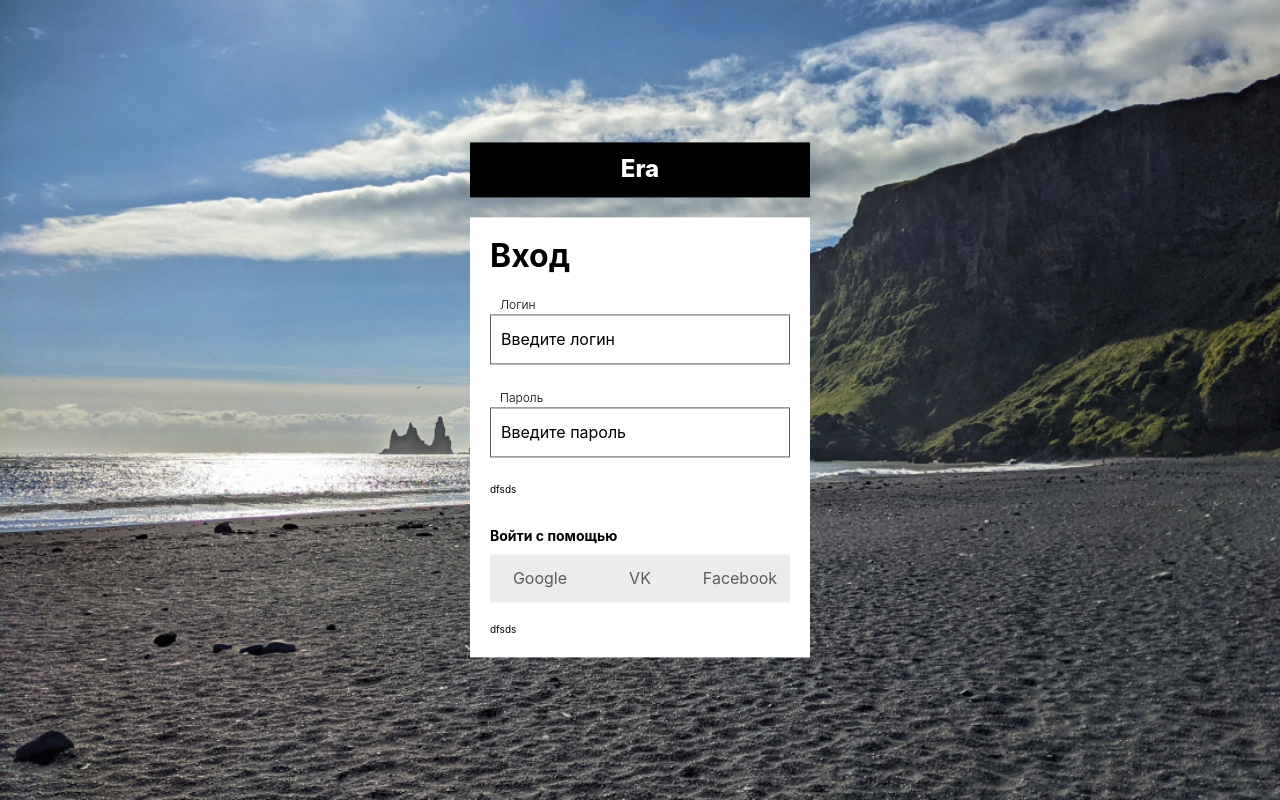
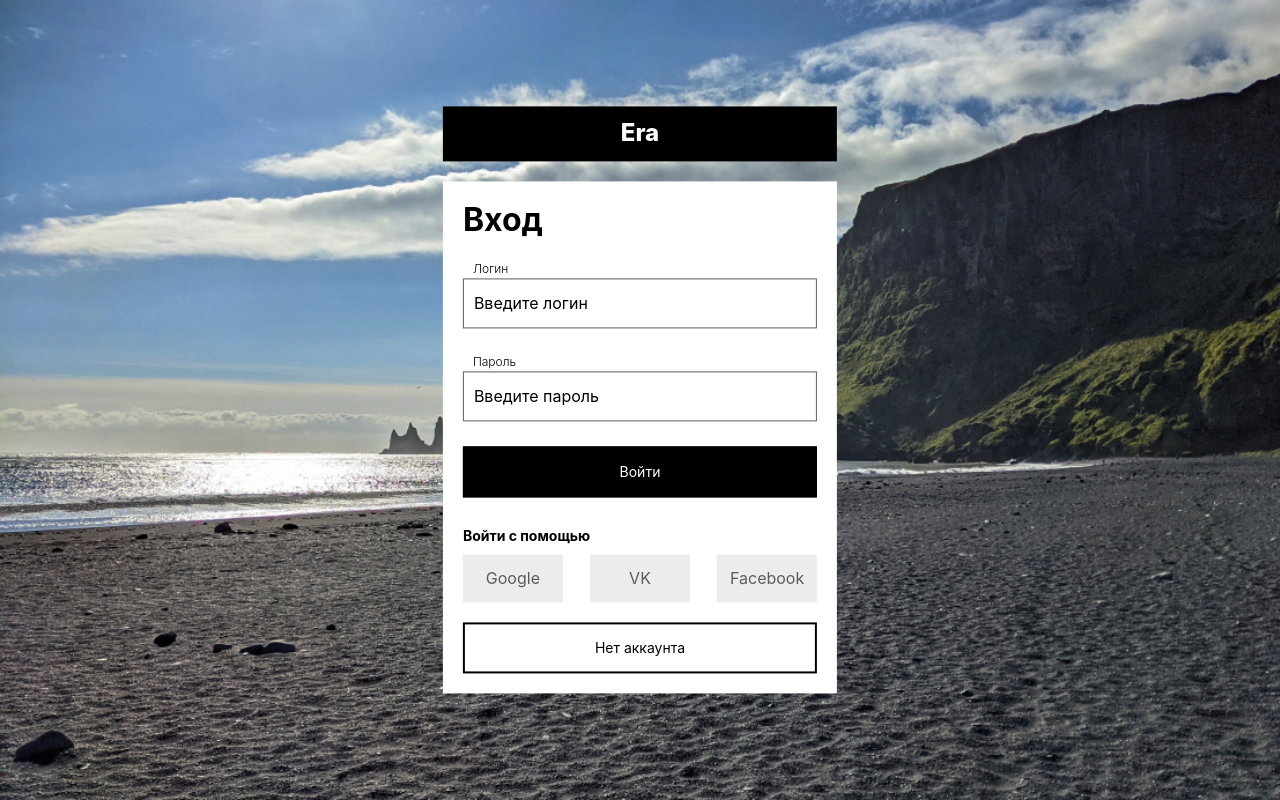
Before and after one commit to Interplar-Creative-Studio/era-frontend, a React (Create React App) app: page /login in a window 1280 px wide. Built offline with nearby package versions, Linux system fonts and the light colour scheme.

Commit message:
Убрана ссылка из кнопки

```diff
--- a/src/MainAppication/Authorization/LogIn/LogIn.js
+++ b/src/MainAppication/Authorization/LogIn/LogIn.js
@@ -5,6 +5,7 @@ export const LogIn = (props) => {
     const [login, setLogin] = useState("");
     const [password, setPassword] = useState("");
     const [user, setUser] = useState({login: "", password: ""});
+    console.log(user);
     const changeLogin = (e) => {
         setLogin(e.target.value);
     };
--- a/src/MainAppication/Authorization/LogIn/LoginForm/LoginForm.js
+++ b/src/MainAppication/Authorization/LogIn/LoginForm/LoginForm.js
@@ -15,7 +15,7 @@ export const LoginForm = (props) => {
                     <Input onChange={props.changePassword} value={props.password} className={"auth__block__form__input"}
                            text={"Пароль"} type={"password"}
                            placeholder={"Введите пароль"}/>
-                    <Button className={"auth__block__form__auth-button"} href={PICTURE_PAGE} text={"Войти"} onClick={props.submitButtonClick}/>
+                    <Button className={"auth__block__form__auth-button"} href={"#"} text={"Войти"} onClick={props.submitButtonClick}/>
                     <div className="auth__block__form__sn">
                         <p>Войти с помощью</p>
                         <SocialNetworks/>
--- a/src/MainAppication/Components/AuthorizationComponents/Button/Button.js
+++ b/src/MainAppication/Components/AuthorizationComponents/Button/Button.js
@@ -4,8 +4,7 @@ import {NavLink} from "react-router-dom";
 export const Button = (props) => {
     return(
         <div className={props.className} onClick={props.onClick}>
-          {/*  <NavLink to={props.href}>{props.text}</NavLink>*/}
-            dfsds
+            <NavLink to={props.href}>{props.text}</NavLink>
         </div>
     );
 };
```
